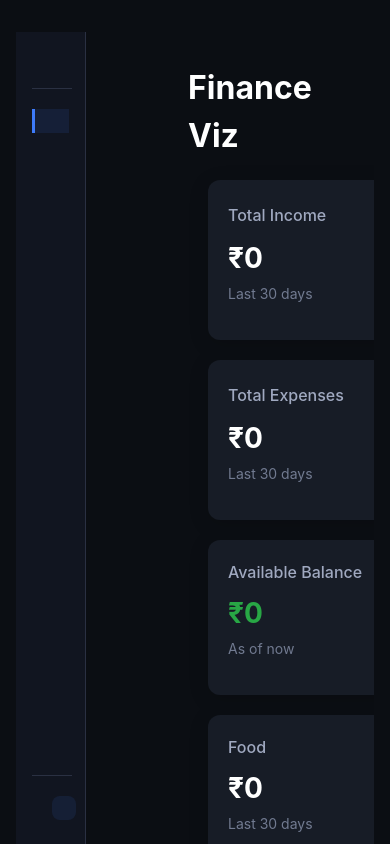
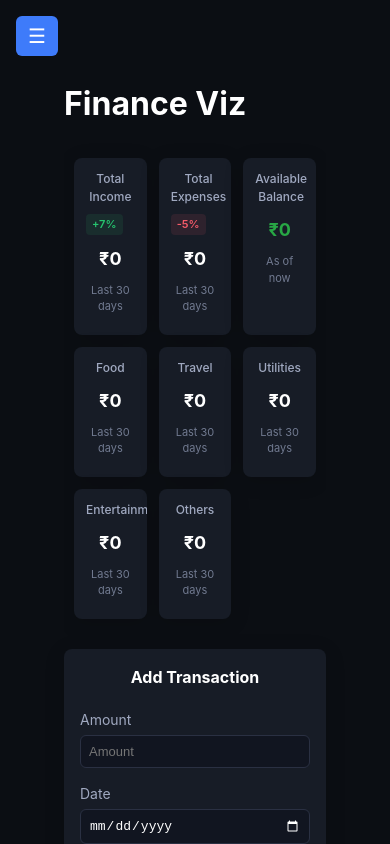
Before and after one commit to ratheesh-kmr/finance_viz, a React (Vite) app: page / in a window 390 px wide. Built offline with nearby package versions, Linux system fonts and the light colour scheme; no server answers.

Commit message:
Enhance responsive design across components, including SummaryDashboard, Analytics, and Transaction forms, for improved usability on small screens.

```diff
--- a/src/App.css
+++ b/src/App.css
@@ -529,3 +529,239 @@ body {
     min-width: unset;
   }
 }
+/* Enhanced Responsive Styles for SummaryDashboard */
+
+.summary-dashboard {
+  width: 100%;
+  overflow-x: hidden;
+  padding: 16px;
+}
+
+.metric-cards {
+  display: grid;
+  grid-template-columns: repeat(auto-fill, minmax(260px, 1fr));
+  gap: 20px;
+  padding: 16px 0;
+}
+
+.metric-card {
+  background-color: var(--bg-card);
+  border-radius: 12px;
+  padding: 20px;
+  box-shadow: var(--shadow);
+  transition: transform 0.2s, box-shadow 0.2s;
+  position: relative;
+  overflow: hidden;
+  text-align: center;
+}
+
+.metric-card:hover {
+  transform: translateY(-5px);
+  box-shadow: 0 8px 30px rgba(0, 0, 0, 0.2);
+  background-color: var(--bg-card-hover);
+}
+
+.card-header {
+  display: flex;
+  justify-content: space-between;
+  align-items: center;
+  margin-bottom: 10px;
+  flex-wrap: wrap;
+  gap: 8px;
+}
+
+.card-header h3 {
+  font-size: 16px;
+  font-weight: 500;
+  color: var(--text-secondary);
+  margin: 0 auto;
+}
+
+.trend {
+  font-size: 13px;
+  font-weight: 600;
+  padding: 4px 8px;
+  border-radius: 4px;
+}
+
+.trend.positive {
+  background-color: rgba(38, 197, 111, 0.1);
+  color: var(--accent-green);
+}
+
+.trend.negative {
+  background-color: rgba(244, 91, 105, 0.1);
+  color: var(--accent-red);
+}
+
+.card-value {
+  font-size: 28px;
+  font-weight: 700;
+  margin: 10px 0;
+}
+
+.card-subtitle {
+  font-size: 13px;
+  color: var(--text-muted);
+  margin-bottom: 8px;
+}
+
+/* Responsive adjustments */
+@media (max-width: 992px) {
+  .metric-cards {
+    grid-template-columns: 1fr 1fr;
+  }
+
+  .card-value {
+    font-size: 24px;
+  }
+}
+
+@media (max-width: 768px) {
+  .metric-cards {
+    grid-template-columns: 1fr;
+  }
+
+  .card-header h3 {
+    font-size: 15px;
+  }
+
+  .card-value {
+    font-size: 22px;
+  }
+
+  .card-subtitle {
+    font-size: 12px;
+  }
+}
+
+@media (max-width: 480px) {
+  .summary-dashboard {
+    padding: 10px;
+  }
+
+  .metric-cards {
+    gap: 12px;
+  }
+
+  .metric-card {
+    padding: 16px;
+  }
+
+  .card-value {
+    font-size: 20px;
+  }
+}
+/* ---------------- Sidebar Responsive ---------------- */
+.sidebar-toggle {
+  display: none;
+  position: fixed;
+  top: 16px;
+  left: 16px;
+  background-color: var(--accent-blue);
+  color: white;
+  border: none;
+  padding: 8px 12px;
+  border-radius: 6px;
+  z-index: 1100;
+  font-size: 20px;
+  cursor: pointer;
+}
+
+.sidebar-wrapper {
+  transition: transform 0.3s ease-in-out;
+}
+
+.sidebar-content {
+  height: 100%;
+  background-color: var(--sidebar-bg);
+}
+
+/* Responsive overrides */
+@media (max-width: 768px) {
+  .sidebar-wrapper {
+    position: fixed;
+    top: 0;
+    left: 0;
+    width: 240px;
+    height: 100vh;
+    z-index: 1000;
+  }
+
+  .sidebar-wrapper.collapsed {
+    transform: translateX(-100%);
+  }
+
+  .sidebar-wrapper.expanded {
+    transform: translateX(0);
+  }
+
+  .main-content {
+    margin-left: 0 !important;
+    width: 100%;
+    padding: 1rem;
+  }
+
+  .sidebar-toggle {
+    display: block;
+  }
+
+  .summary-cards {
+    grid-template-columns: 1fr;
+  }
+
+  .charts-container {
+    grid-template-columns: 1fr;
+  }
+
+  .form-and-list {
+    flex-direction: column;
+    gap: 20px;
+  }
+
+  .transaction-table {
+    overflow-x: auto;
+  }
+
+  .transaction-item,
+  .table-header {
+    min-width: 650px;
+  }
+}
+/* 🔵 Default layout */
+.metric-cards {
+  display: grid;
+  grid-template-columns: repeat(auto-fit, minmax(280px, 1fr));
+  gap: 20px;
+  padding: 20px 0;
+}
+
+/* ✅ Apply small layout for mobile on Home only */
+@media (max-width: 768px) {
+  .home-dashboard .metric-cards {
+    grid-template-columns: repeat(3, 1fr); /* Force triple column */
+    gap: 12px;
+  }
+
+  .home-dashboard .metric-card {
+    padding: 12px;
+    border-radius: 8px;
+  }
+
+  .home-dashboard .card-header h3 {
+    font-size: 12px;
+  }
+
+  .home-dashboard .card-value {
+    font-size: 18px;
+  }
+
+  .home-dashboard .card-subtitle {
+    font-size: 11px;
+  }
+
+  .home-dashboard .trend {
+    font-size: 11px;
+    padding: 2px 6px;
+  }
+}
--- a/src/App.jsx
+++ b/src/App.jsx
@@ -1,25 +1,39 @@
 // App.js
-import React from 'react';
+import React, { useState } from 'react';
 import { BrowserRouter as Router, Routes, Route } from 'react-router-dom';
 import Sidebar from './components/Sidebar';
 import SummaryDashboard from './components/SummaryDashboard';
 import TransactionForm from './components/TransactionForm';
 import TransactionList from './components/TransactionList';
 import BudgetSection from './components/BudgetSection';
-import AnalyticsPage from './components/Analytics/Analytics'; // <-- Import Analytics Page
+import AnalyticsPage from './components/Analytics/Analytics';
 import './App.css';
 
 function App() {
+  const [sidebarOpen, setSidebarOpen] = useState(false);
+
   return (
     <Router>
       <div className="app-container">
-        <Sidebar />
-        <main className="main-content">
+        {/* Toggle Button */}
+        <button
+          className="sidebar-toggle"
+          onClick={() => setSidebarOpen(!sidebarOpen)}
+        >
+          ☰
+        </button>
+
+        {/* Responsive Sidebar */}
+        <div className={`sidebar-wrapper ${sidebarOpen ? 'expanded' : 'collapsed'}`}>
+          <Sidebar />
+        </div>
+
+        <main className="main-content" onClick={() => sidebarOpen && setSidebarOpen(false)}>
           <Routes>
-            <Route
+          <Route
               path="/"
-              element={
-                <div className="content-wrapper">
+                element={
+                <div className="content-wrapper home-dashboard">
                   <h1 className="app-title">Finance Viz</h1>
                   <SummaryDashboard />
                   <div className="form-and-list">
@@ -30,7 +44,7 @@ function App() {
               }
             />
             <Route path="/analytics" element={<AnalyticsPage />} />
-            <Route path="/BudgetSection" element={<BudgetSection/>} />
+            <Route path="/BudgetSection" element={<BudgetSection />} />
           </Routes>
         </main>
       </div>
--- a/src/components/Analytics/Analytics.css
+++ b/src/components/Analytics/Analytics.css
@@ -16,3 +16,38 @@
   margin-bottom: 1rem;
   color: #fff;
 }
+
+/* ✅ Make layout fully vertical and compact on small screens */
+@media (max-width: 768px) {
+  .charts-grid {
+    display: flex;
+    flex-direction: column;
+    gap: 1.2rem;
+    margin-top: 1.5rem;
+  }
+
+  .chart-box {
+    padding: 1rem;
+    border-radius: 10px;
+  }
+
+  .chart-box h2 {
+    font-size: 1rem;
+    margin-bottom: 0.6rem;
+  }
+}
+
+@media (max-width: 480px) {
+  .charts-grid {
+    gap: 1rem;
+    margin-top: 1rem;
+  }
+
+  .chart-box {
+    padding: 0.8rem;
+  }
+
+  .chart-box h2 {
+    font-size: 0.95rem;
+  }
+}
--- a/src/components/Sidebar.jsx
+++ b/src/components/Sidebar.jsx
@@ -8,7 +8,7 @@ const Sidebar = () => {
     const currentPath = location.pathname;
 
     return (
-      <aside className="sidebar">
+      <aside className="sidebar-content">
         <div className="sidebar-header">
           <div className="app-logo">
             <i className="icon-wallet"></i>
--- a/src/components/TransactionForm.css
+++ b/src/components/TransactionForm.css
@@ -1,26 +1,26 @@
 .transaction-form.card {
-  background-color: var(--bg-card); /* Dark background */
+  background-color: var(--bg-card);
   border-radius: 8px;
   padding: 20px;
   box-shadow: var(--shadow);
   width: 100%;
   max-width: 500px;
-  margin-left: 190px;
+  margin: 0 auto; /* center align */
 }
 
 .transaction-form h3 {
   font-size: 18px;
   margin-bottom: 20px;
+  text-align: center;
 }
 
 .transaction-form .input-group {
   margin-bottom: 15px;
-
-}
-.transaction-form input[type="date"]::-webkit-calendar-picker-indicator {
-  filter: invert(1); /* Makes the icon white */
 }
 
+.transaction-form input[type="date"]::-webkit-calendar-picker-indicator {
+  filter: invert(1);
+}
 
 .transaction-form label {
   display: block;
@@ -35,7 +35,7 @@
   padding: 10px;
   border-radius: 6px;
   border: 1px solid var(--border-color);
-  background-color: var(--sidebar-bg); /* Darker input background */
+  background-color: var(--sidebar-bg);
   color: var(--text-primary);
   font-size: 14px;
   outline: none;
--- a/src/components/TransactionList.css
+++ b/src/components/TransactionList.css
@@ -167,3 +167,100 @@
   border-radius: 6px;
   cursor: pointer;
 }
+.form-and-list {
+  display: flex;
+  gap: 32px;
+  flex-wrap: wrap;
+}
+.section-container {
+  background-color: var(--bg-card);
+  border-radius: 12px;
+  padding: 20px;
+  box-shadow: var(--shadow);
+  width: 100%;
+  overflow-x: auto;
+}
+
+.section-header {
+  display: flex;
+  justify-content: space-between;
+  align-items: center;
+  margin-bottom: 20px;
+  flex-wrap: wrap;
+  gap: 10px;
+}
+
+.section-header h2 {
+  font-size: 18px;
+  font-weight: 600;
+}
+
+.transaction-table {
+  width: 100%;
+  overflow-x: auto;
+}
+
+.table-header,
+.transaction-item {
+  display: grid;
+  grid-template-columns: 3fr 1fr 1fr 1fr 0.5fr;
+  padding: 12px 16px;
+  align-items: center;
+  min-width: 600px;
+}
+
+.transaction-item:hover {
+  background-color: var(--bg-card-hover);
+}
+
+/* ✅ Align Form and List - Responsive */
+.form-and-list {
+  display: flex;
+  gap: 32px;
+  flex-wrap: wrap;
+  justify-content: center;
+  align-items: flex-start;
+}
+
+/* ✅ Make everything scale better on small screens */
+@media (max-width: 768px) {
+  .transaction-form.card {
+    padding: 16px;
+    max-width: 100%;
+  }
+
+  .transaction-form h3 {
+    font-size: 16px;
+  }
+
+  .transaction-form input,
+  .transaction-form select {
+    padding: 8px;
+    font-size: 13px;
+  }
+
+  .transaction-form .submit-btn {
+    font-size: 14px;
+    padding: 10px;
+  }
+
+  .section-container {
+    padding: 16px;
+  }
+
+  .section-header h2 {
+    font-size: 16px;
+  }
+
+  .table-header,
+  .transaction-item {
+    grid-template-columns: 2fr 1fr 1fr 1fr 0.5fr;
+    padding: 10px 12px;
+    font-size: 13px;
+  }
+
+  .form-and-list {
+    flex-direction: column;
+    gap: 20px;
+  }
+}
```
